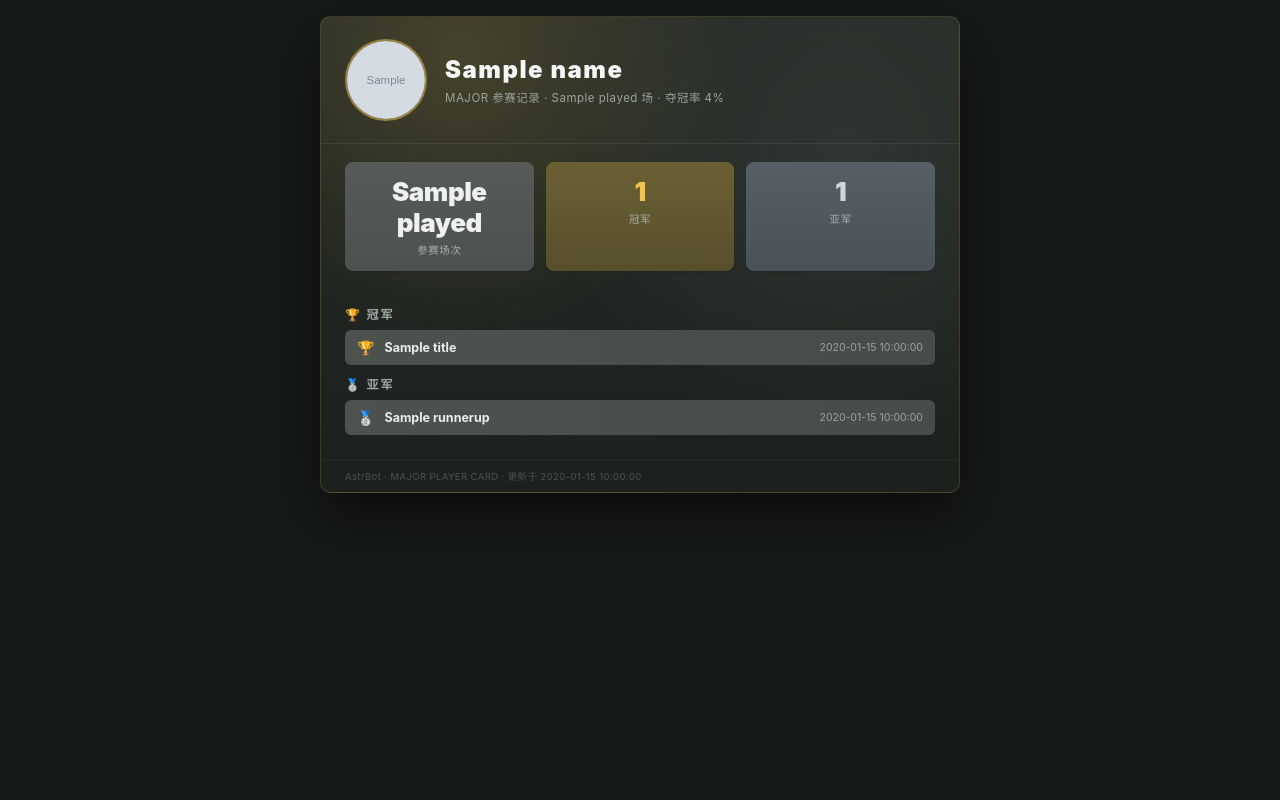
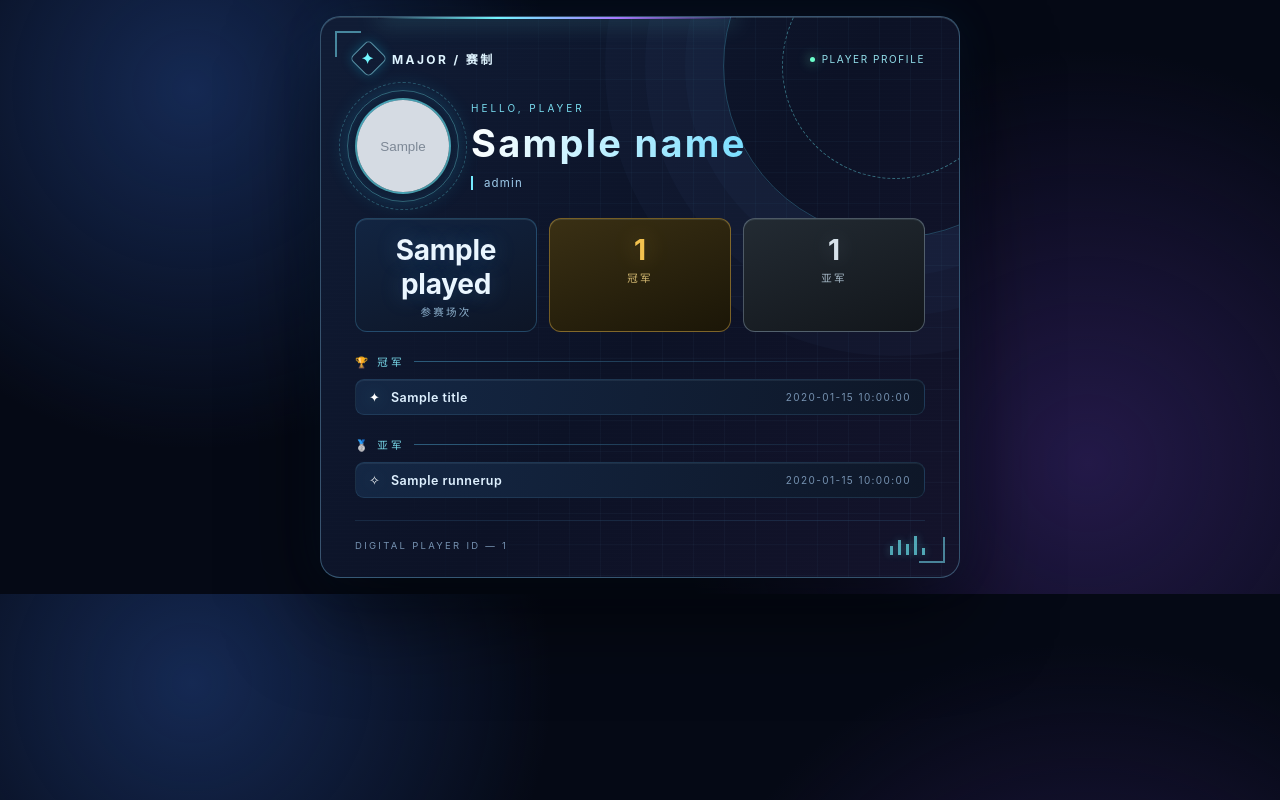
Before and after one commit to li-shi-ning/astrbot_plugin_major_tournament, a Python web app: template templates/profile_card.html in a window 1280 px wide. Run offline with Jinja, Linux system fonts and the light colour scheme; the template is opened without the code that fills it: most values are stand-ins (such as "Sample title", 1, 10 or a date in 2020); grey boxes marked "Sample" are stand-in pictures.

Commit message:
feat: 名片改为 NEON 科技感设计
- 参考霓虹数字名片重做 templates/profile_card.html：
  深蓝底+极光渐变、网格/扫描线、角标、顶部光带、轨道环、
  状态脉冲点、渐变标题字、霓虹数据格、发光荣誉列表、底部条码
- 头像改为带双环发光的圆形徽章
- 渲染器补充 role_text（参赛场次/夺冠率）与 short_id（匿名短ID）
- 修正高度估算；新增模板字段测试（70 passed）

```diff
--- a/metadata.yaml
+++ b/metadata.yaml
@@ -1,7 +1,7 @@
 name: astrbot_plugin_major_tournament
 display_name: Major 赛制管理器
 desc: 群内 Major 赛制锦标赛：按钮报名、自定义名称、人工判胜、按人数自动排赛、SQLite 记录赛程结果，并渲染 Major 风格对阵图
-version: v0.10.2
+version: v0.11.0
 author: li-shi-ning
 repo: https://github.com/li-shi-ning/astrbot_plugin_major_tournament
 astrbot_version: ">=4.0.0"
--- a/templates/profile_card.html
+++ b/templates/profile_card.html
@@ -3,93 +3,224 @@
 <head>
 <meta charset="UTF-8">
 <meta name="viewport" content="width={{ viewport_w }}, height={{ viewport_h }}, initial-scale=1.0">
-<title>{{ name }} · 名片</title>
+<title>{{ name }} · MAJOR 名片</title>
 <style>
   :root{
-    --text:#e1e4e2; --muted:#9aa39d; --green:#087f4e; --gold:#f2c14e;
+    color-scheme:dark;
+    --cyan:#72f6ff; --blue:#5e83ff; --purple:#a879ff;
+    --muted:#94a4bd; --white:#eaf6ff; --ink:#070d1b; --gold:#f2c14e;
   }
   *{box-sizing:border-box}
-  html,body{margin:0;padding:0;background:#171b18;
-    font-family:Inter,Roboto,"Noto Sans SC","PingFang SC","Microsoft YaHei",Arial,sans-serif;}
-  body{padding:16px;min-width:max-content;display:flex;justify-content:center;align-items:flex-start}
+  html,body{
+    margin:0;padding:0;
+    font-family:'Space Grotesk','Noto Sans SC','PingFang SC','Microsoft YaHei',Inter,Arial,sans-serif;
+  }
+  body{
+    padding:16px;min-width:max-content;
+    display:flex;justify-content:center;align-items:flex-start;
+    background:
+      radial-gradient(circle at 15% 15%, #152953 0, transparent 30%),
+      radial-gradient(circle at 85% 78%, #231948 0, transparent 35%),
+      #050915;
+  }
   .card{
-    flex:0 0 auto;width:640px;border-radius:10px;overflow:hidden;
-    background:
-      radial-gradient(circle at 22% 8%, rgba(242,193,78,.16), transparent 42%),
-      radial-gradient(circle at 82% 30%, rgba(90,102,96,.22), transparent 46%),
-      linear-gradient(180deg,#252b26,#1c211d);
-    box-shadow:0 22px 60px rgba(0,0,0,.6);
-    border:1px solid rgba(242,193,78,.16);
+    flex:0 0 auto;width:640px;position:relative;overflow:hidden;
+    border-radius:20px;border:1px solid #87d9ff52;
+    background:linear-gradient(128deg,#101c35 4%,#0c1226 53%,#14132b);
+    box-shadow:0 35px 90px rgba(0,0,0,.6), 0 0 45px rgba(36,157,255,.08),
+               inset 0 1px 0 #d5f5ff27;
   }
-  .top{display:flex;align-items:center;gap:18px;padding:22px 24px;
-    border-bottom:1px solid rgba(255,255,255,.07)}
+  .grid{
+    position:absolute;inset:0;opacity:.28;pointer-events:none;
+    background-image:linear-gradient(#83d2ff21 1px,transparent 1px),
+                     linear-gradient(90deg,#83d2ff21 1px,transparent 1px);
+    background-size:31px 31px;
+    -webkit-mask-image:linear-gradient(90deg,transparent 6%,black 45%);
+    mask-image:linear-gradient(90deg,transparent 6%,black 45%);
+  }
+  .card::after{
+    content:"";position:absolute;inset:0;pointer-events:none;opacity:.3;
+    background:repeating-linear-gradient(0deg,transparent 0,transparent 3px,#91b5ff0a 4px);
+  }
+  .accentline{
+    position:absolute;top:0;left:9%;width:56%;height:2px;z-index:3;
+    background:linear-gradient(90deg,transparent,var(--cyan),var(--purple),transparent);
+    box-shadow:0 0 22px var(--cyan);
+  }
+  .corner{position:absolute;width:26px;height:26px;border-color:#79eaff85;border-style:solid;z-index:3}
+  .corner.tl{left:14px;top:14px;border-width:2px 0 0 2px}
+  .corner.br{right:14px;bottom:14px;border-width:0 2px 2px 0}
+  .orbit{
+    position:absolute;width:54%;aspect-ratio:1;right:-17%;top:-22%;z-index:1;
+    border:1px solid #5bd5ff40;border-radius:50%;
+    box-shadow:0 0 0 38px #6bbaff07, 0 0 0 78px #6bbaff07, 0 0 0 118px #6bbaff07;
+  }
+  .orbit::before{content:"";position:absolute;inset:17%;border:1px dashed #72f6ff66;border-radius:50%}
+  .orbit::after{
+    content:"";position:absolute;left:10%;top:18%;width:8px;height:8px;
+    background:var(--cyan);border-radius:50%;box-shadow:0 0 18px var(--cyan);
+  }
+
+  .inner{position:relative;z-index:2;padding:28px 34px 22px}
+
+  /* ── 顶栏 ── */
+  .toprow{display:flex;justify-content:space-between;align-items:center}
+  .brand{display:flex;align-items:center;gap:10px;font-size:12px;font-weight:700;
+    letter-spacing:.2em;color:#dff4ff}
+  .mark{
+    width:27px;height:27px;display:grid;place-items:center;transform:rotate(45deg);
+    border:1px solid #91eeff8c;border-radius:5px;color:var(--cyan);
+    box-shadow:0 0 12px #00d9ff40;font-size:15px;
+  }
+  .mark span{transform:rotate(-45deg);display:block;line-height:1}
+  .status{font-size:10px;letter-spacing:.16em;color:#94e0ec;white-space:nowrap}
+  .pulse{
+    display:inline-block;height:5px;width:5px;border-radius:50%;margin-right:7px;
+    background:#6bffcb;box-shadow:0 0 12px #6bffcb;vertical-align:middle;
+  }
+
+  /* ── 人物区 ── */
+  .hero{display:flex;align-items:center;gap:20px;margin-top:26px}
+  .avatar-wrap{position:relative;flex:0 0 96px;width:96px;height:96px}
+  .avatar-ring{
+    position:absolute;inset:-8px;border-radius:50%;
+    border:1px solid #72f6ff55;
+    box-shadow:0 0 22px #29c8ff33, inset 0 0 18px #29c8ff1f;
+  }
+  .avatar-ring::after{
+    content:"";position:absolute;inset:-9px;border-radius:50%;
+    border:1px dashed #72f6ff40;
+  }
   .avatar{
-    width:82px;height:82px;border-radius:50%;overflow:hidden;flex:0 0 82px;
+    position:absolute;inset:0;border-radius:50%;overflow:hidden;
     display:flex;align-items:center;justify-content:center;
-    background:#2f3431;border:2px solid rgba(242,193,78,.55);
-    font-size:32px;font-weight:900;color:var(--gold);
+    background:radial-gradient(circle at 30% 25%,#1c4a6b,#0b1a2c);
+    border:2px solid rgba(114,246,255,.55);
+    font-size:36px;font-weight:800;color:var(--cyan);
+    text-shadow:0 0 22px #72f6ff88;
   }
   .avatar img{width:100%;height:100%;object-fit:cover;display:block}
   .who{min-width:0;flex:1 1 auto}
-  .who .name{font-size:24px;font-weight:900;letter-spacing:1.5px;color:#f4f7f5;
-    white-space:nowrap;overflow:hidden;text-overflow:ellipsis}
-  .who .sub{margin-top:5px;font-size:11.5px;color:var(--muted);letter-spacing:.5px}
-  .stats{display:flex;padding:18px 24px;gap:12px}
+  .tiny{color:#79dcef;letter-spacing:.3em;font-size:10px;margin-bottom:9px}
+  .name{
+    margin:0;font-size:38px;line-height:1.1;font-weight:700;letter-spacing:.06em;
+    background:linear-gradient(100deg,#ffffff,#70dcff 65%,#a58eff);
+    -webkit-background-clip:text;background-clip:text;color:transparent;
+    white-space:nowrap;overflow:hidden;text-overflow:ellipsis;max-width:100%;
+  }
+  .role{
+    margin-top:12px;border-left:2px solid #74eaff;padding-left:11px;
+    font-size:11.5px;letter-spacing:.1em;color:#9dcaea;
+  }
+
+  /* ── 数据格 ── */
+  .stats{display:flex;gap:12px;margin-top:24px}
   .stat{
-    flex:1 1 0;border-radius:8px;padding:14px 10px;text-align:center;
-    background:linear-gradient(180deg,#565a58,#4e524f);
-    box-shadow:0 1px 2px rgba(0,0,0,.16);
+    flex:1 1 0;position:relative;border-radius:12px;padding:14px 12px 12px;text-align:center;
+    background:linear-gradient(160deg,#122542,#0d1526);
+    border:1px solid #4fa9d94a;
+    box-shadow:inset 0 1px 0 #bfefff1a;
   }
-  .stat .num{font-size:26px;font-weight:900;letter-spacing:-.5px;color:#eef1ef}
-  .stat .lbl{margin-top:4px;font-size:10.5px;color:#a8b1ab;letter-spacing:.6px}
-  .stat.gold{background:linear-gradient(180deg,#6b6033,#574f2c)}
-  .stat.gold .num{color:var(--gold)}
-  .stat.silver{background:linear-gradient(180deg,#565f66,#4a5259)}
-  .stat.silver .num{color:#cdd6dd}
-  .sec{padding:6px 24px 18px}
-  .sec-title{font-size:12px;font-weight:800;letter-spacing:2px;color:#9ea7a1;margin:10px 0 8px}
+  .stat .num{
+    font-size:28px;font-weight:700;letter-spacing:-.01em;color:#eaf6ff;
+    text-shadow:0 0 22px #5ab0ff44;
+  }
+  .stat .lbl{margin-top:3px;font-size:10.5px;letter-spacing:.22em;color:#8fb3cf}
+  .stat.gold{border-color:#f2c14e66;background:linear-gradient(160deg,#3a3014,#1b1607)}
+  .stat.gold .num{color:var(--gold);text-shadow:0 0 24px #f2c14e55}
+  .stat.gold .lbl{color:#d8bd75}
+  .stat.silver{border-color:#9fb4c766;background:linear-gradient(160deg,#232b33,#12161b)}
+  .stat.silver .num{color:#d7e2ea;text-shadow:0 0 22px #cfe6ff33}
+  .stat.silver .lbl{color:#a9bccb}
+
+  /* ── 荣誉列表 ── */
+  .sec-title{
+    display:flex;align-items:center;gap:9px;
+    font-size:10.5px;letter-spacing:.3em;color:#7bdded;
+    margin:22px 0 10px;text-transform:uppercase;
+  }
+  .sec-title::after{content:"";flex:1 1 auto;height:1px;
+    background:linear-gradient(90deg,#2c5b7a,transparent)}
   .item{
-    display:flex;align-items:center;gap:10px;padding:9px 12px;margin-bottom:6px;
-    border-radius:6px;background:linear-gradient(90deg,#4e524f,#484c49);
+    display:flex;align-items:center;gap:11px;padding:9px 13px;margin-bottom:7px;
+    border-radius:9px;border:1px solid #3d6c8f4a;
+    background:linear-gradient(100deg,#142744,#0e1728);
+    box-shadow:inset 0 1px 0 #bfefff12;
   }
-  .item .badge{flex:0 0 auto;font-size:14px}
-  .item .nm{flex:1 1 auto;min-width:0;font-size:12.5px;font-weight:700;color:#e8ecea;
-    white-space:nowrap;overflow:hidden;text-overflow:ellipsis}
-  .item .dt{flex:0 0 auto;font-size:10.5px;color:#9aa39d}
-  .empty{font-size:11.5px;color:#7f8882;padding:4px 2px 8px}
-  .foot{padding:9px 24px;font-size:9.5px;letter-spacing:.4px;
-    color:rgba(255,255,255,.22);border-top:1px solid rgba(255,255,255,.05)}
+  .item .badge{flex:0 0 auto;font-size:13px;filter:drop-shadow(0 0 8px #72f6ff66)}
+  .item .nm{
+    flex:1 1 auto;min-width:0;font-size:12.5px;font-weight:600;color:#dff1ff;
+    white-space:nowrap;overflow:hidden;text-overflow:ellipsis;letter-spacing:.04em;
+  }
+  .item .dt{flex:0 0 auto;font-size:10px;letter-spacing:.14em;color:#7692b1}
+  .empty{font-size:11px;color:#5d7893;letter-spacing:.08em;padding:2px 2px 6px}
+
+  /* ── 底栏 ── */
+  .foot{
+    position:relative;display:flex;justify-content:space-between;align-items:center;
+    margin-top:22px;padding-top:14px;border-top:1px solid #2a4a6a66;
+  }
+  .foot .id{font-size:9.5px;letter-spacing:.24em;color:#7692b1}
+  .chip{display:flex;gap:5px;align-items:flex-end;height:20px}
+  .chip i{width:3px;background:var(--cyan);opacity:.65;box-shadow:0 0 8px #72f6ff88}
+  .chip i:nth-child(1){height:9px}
+  .chip i:nth-child(2){height:15px}
+  .chip i:nth-child(3){height:11px}
+  .chip i:nth-child(4){height:19px}
+  .chip i:nth-child(5){height:7px}
 </style>
 </head>
 <body>
 <div class="card">
-  <div class="top">
+  <div class="grid"></div>
+  <div class="orbit"></div>
+  <div class="accentline"></div>
+  <i class="corner tl"></i>
+  <i class="corner br"></i>
+
+  <div class="inner">
+    <div class="toprow">
+      <div class="brand"><div class="mark"><span>✦</span></div>MAJOR / 赛制</div>
+      <div class="status"><i class="pulse"></i>PLAYER PROFILE</div>
+    </div>
+
+    <div class="hero">
+      <div class="avatar-wrap">
+        <div class="avatar-ring"></div>
         <div class="avatar">{% if avatar %}<img src="{{ avatar }}" alt="">{% else %}{{ initial }}{% endif %}</div>
+      </div>
       <div class="who">
-      <div class="name">{{ name }}</div>
-      <div class="sub">MAJOR 参赛记录 · {{ played }} 场 · 夺冠率 {{ win_rate }}%</div>
+        <div class="tiny">HELLO, PLAYER</div>
+        <h2 class="name">{{ name }}</h2>
+        <div class="role">{{ role_text }}</div>
       </div>
     </div>
+
     <div class="stats">
       <div class="stat"><div class="num">{{ played }}</div><div class="lbl">参赛场次</div></div>
       <div class="stat gold"><div class="num">{{ titles_count }}</div><div class="lbl">冠军</div></div>
       <div class="stat silver"><div class="num">{{ runnerups_count }}</div><div class="lbl">亚军</div></div>
     </div>
-  <div class="sec">
+
     <div class="sec-title">🏆 冠军</div>
     {% if titles %}
       {% for t in titles %}
-      <div class="item"><span class="badge">🏆</span><span class="nm">{{ t.name }}</span><span class="dt">{{ t.date }}</span></div>
+      <div class="item"><span class="badge">✦</span><span class="nm">{{ t.name }}</span><span class="dt">{{ t.date }}</span></div>
       {% endfor %}
     {% else %}<div class="empty">暂无冠军记录</div>{% endif %}
+
     <div class="sec-title">🥈 亚军</div>
     {% if runnerups %}
       {% for t in runnerups %}
-      <div class="item"><span class="badge">🥈</span><span class="nm">{{ t.name }}</span><span class="dt">{{ t.date }}</span></div>
+      <div class="item"><span class="badge">✧</span><span class="nm">{{ t.name }}</span><span class="dt">{{ t.date }}</span></div>
       {% endfor %}
     {% else %}<div class="empty">暂无亚军记录</div>{% endif %}
+
+    <div class="foot">
+      <span class="id">DIGITAL PLAYER ID — {{ short_id }}</span>
+      <div class="chip"><i></i><i></i><i></i><i></i><i></i></div>
     </div>
-  <div class="foot">AstrBot · MAJOR PLAYER CARD · 更新于 {{ updated_at }}</div>
+  </div>
 </div>
 </body>
 </html>
```
Also changed, not shown: core/renderer.py (+10 -1 lines), tests/test_avatars.py (+48 -0 lines). Lines whose indentation alone changed are shown as unchanged.
